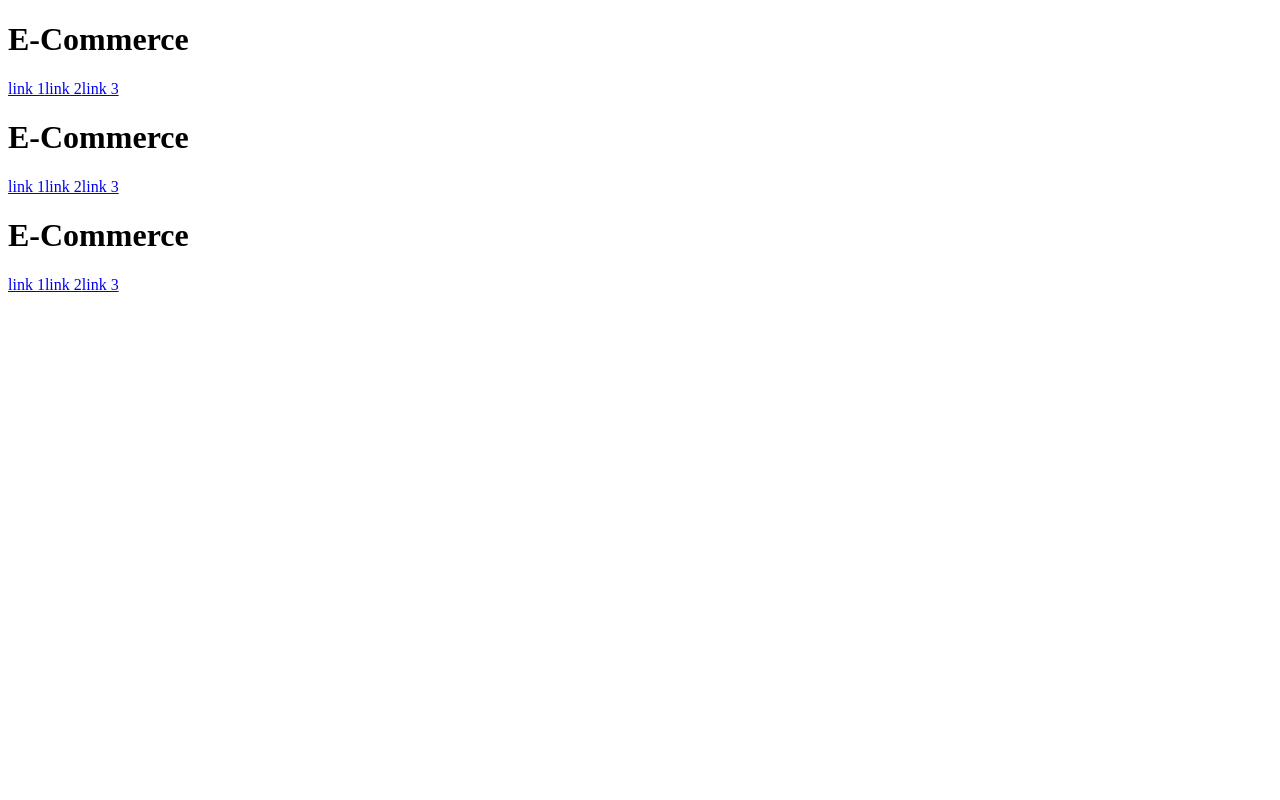
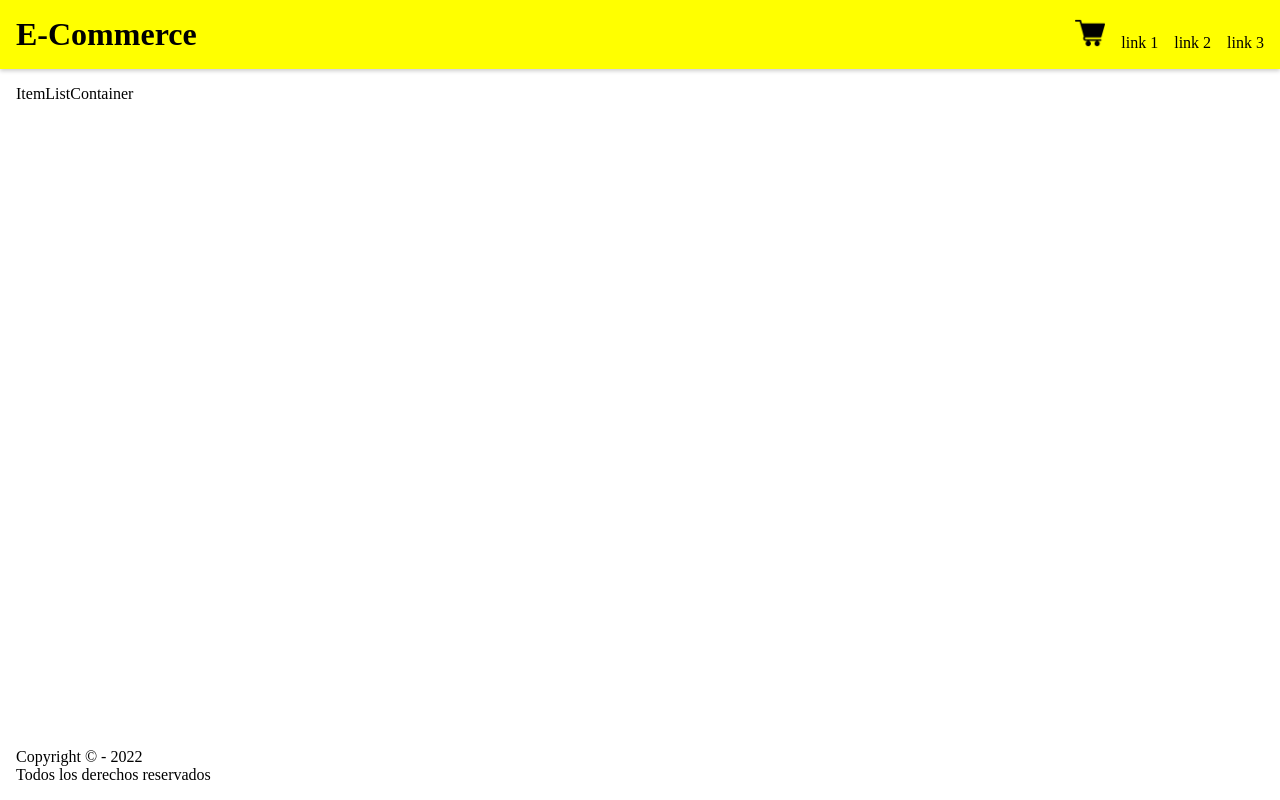
Before and after one commit to AlannDev/ReactJsCourse, a React (Create React App) app: page / in a window 1280 px wide. Built offline with nearby package versions, Linux system fonts and the light colour scheme.

Commit message:
Desafio crea tu landing

```diff
--- a/src/App.js
+++ b/src/App.js
@@ -1,7 +1,7 @@
 import './styles.scss';
 import Header from './Header';
-import Main from './Header';
-import Footer from './Header';
+import Main from './Main';
+import Footer from './Footer';
 
 function App() {
   return (
--- /dev/null
+++ b/src/CartWidget.js
@@ -0,0 +1,7 @@
+const CartWidget = () => {
+    return (
+        <img className="cartWidget" src="../shopping-cart.png" alt="carrito"></img>
+    )
+}
+
+export default CartWidget
--- a/src/Footer.js
+++ b/src/Footer.js
@@ -1,11 +1,11 @@
-import Nav from "./Nav";
+//import Nav from "./Nav";
 
 const Footer = () => {
     return (
         <footer>
             <p>Copyright &copy; - 2022</p>
             <p>Todos los derechos reservados</p>
-            <Nav/>
+            {/* <Nav/> */}
         </footer>
     )
 }
--- /dev/null
+++ b/src/ItemListContainer.js
@@ -0,0 +1,7 @@
+const ItemListContainer = () => {
+    return (
+        <div>ItemListContainer</div>
+    )
+}
+
+export default ItemListContainer
--- a/src/Main.js
+++ b/src/Main.js
@@ -1,6 +1,10 @@
+import ItemListContainer from "./ItemListContainer";
+
 const Main = () => {
     return (
-        <main>Main</main>
+        <main>
+            <ItemListContainer/>
+        </main>
     )
 }
 
--- a/src/Nav.js
+++ b/src/Nav.js
@@ -1,6 +1,9 @@
+import Cart from "./CartWidget";
+
 const Nav = () => {
     return (
         <nav className="nav">
+            <Cart/>
             <a href="#" className="nav__link">link 1</a>
             <a href="#" className="nav__link">link 2</a>
             <a href="#" className="nav__link">link 3</a>
--- a/src/styles.scss
+++ b/src/styles.scss
@@ -0,0 +1,61 @@
+* {
+    padding: 0;
+    margin: 0;
+    box-sizing: border-box;
+  }
+
+  html , body , #root {
+    height: 100vh;
+  }
+
+  a {
+    color: black;
+    text-decoration: none;
+  }
+
+  #root {
+    display: flex;
+    flex-direction: column;
+  }
+
+  /* padre > hijo {
+
+  }
+
+  padre hijo {
+
+  } */
+
+  #root > main , #root > header , #root > footer {
+    padding: 1rem;
+  }
+
+  #root > main {
+    flex-grow: 1;
+  }
+
+  .header {
+    background-color: yellow;
+    display: flex;
+    justify-content: space-between;
+    align-items: center;
+    box-shadow: 0 2px 4px rgba(0, 0, 0, 0.2);
+
+    nav {
+      a {
+        margin-left: 1rem;
+      }
+    }
+  }
+
+  .footer {
+    background-color: yellow;
+    display: flex;
+    justify-content: space-between;
+    font-size: 0.8rem;
+  }
+
+  .cartWidget {
+      width: 30px;
+      height: 30px;
+  }
```
Also changed, not shown: public/shopping-cart.png (added), 1 other file (tests, documents, lock files or other folders).
